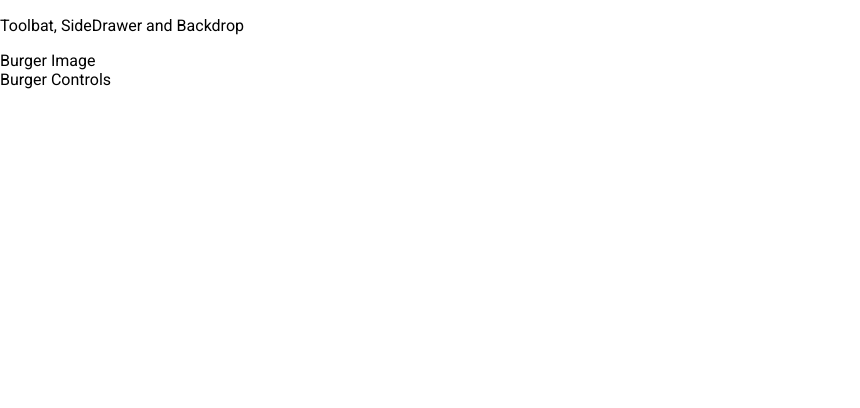
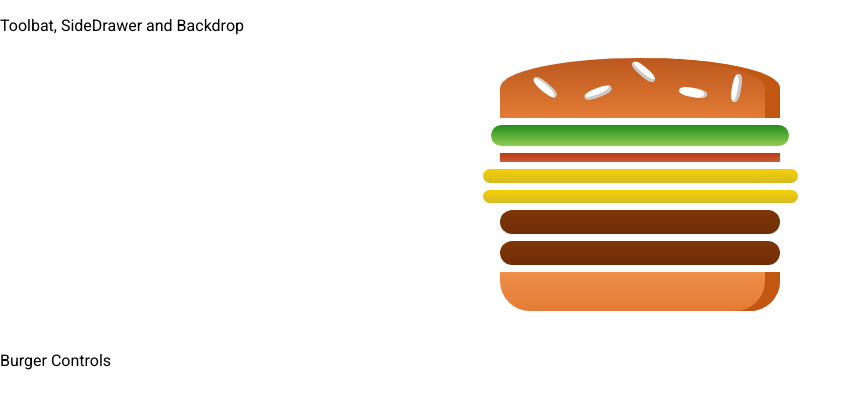
Before and after one commit to do-diegoortiz/react-burger-builder, a React app: page / in a window 1280 px wide. Shown: the top 408 px of the page, without its empty margins (0-860 px from the left). Built offline with nearby package versions, Linux system fonts and the light colour scheme.

Commit message:
Mapped all the state ingredients from BurgerBuilder as single ingredients in the burger component

```diff
--- /dev/null
+++ b/src/components/Burger/Burger.css
@@ -0,0 +1,30 @@
+.Burger {
+  width: 100%;
+  margin: auto;
+  height: 250px;
+  overflow: scroll;
+  text-align: center;
+  font-weight: bold;
+  font-size: 1.2rem
+}
+
+@media (min-width: 1000px) and (min-height: 700px){
+  .Burger{
+    width: 700px;
+    height: 600px
+  }
+}
+
+@media (min-width: 500px) and (min-height: 401px){
+  .Burger{
+    width: 450px;
+    height: 400px
+  }
+}
+
+@media (min-width: 500px) and (min-height: 400px){
+  .Burger{
+    width: 350px;
+    height: 300px
+  }
+}
--- a/src/components/Burger/Burger.js
+++ b/src/components/Burger/Burger.js
@@ -0,0 +1,22 @@
+import React from 'react'
+import classes from './Burger.css'
+import Ingredient from './Ingredient/Ingredient'
+
+const burger = props => {
+  const ingredientsObjectToArray = Object.keys(props.ingredients)
+    .map(ingredient => {
+      return [...Array(props.ingredients[ingredient])].map((_, index) => {
+        return <Ingredient key={ingredient + index} type={ingredient} />
+      })
+
+    })
+  return (
+    <div className={classes.Burger}>
+      <Ingredient type='bread-top' />
+      {ingredientsObjectToArray}
+      <Ingredient type='bread-bottom' />
+    </div>
+  )
+}
+
+export default burger
--- a/src/components/Burger/Ingredient/Ingredient.js
+++ b/src/components/Burger/Ingredient/Ingredient.js
@@ -1,8 +1,8 @@
 import React, { Component } from 'react'
 import PropTypes from 'prop-types'
-import classes from './ingredient.css'
+import classes from './Ingredient.css'
 
-class Ingredient extends { Component } {
+class Ingredient extends Component {
   render() {
     let piece = null
 
@@ -11,10 +11,18 @@ class Ingredient extends { Component } {
         piece = <div className={classes.BreadBottom}></div>
         break
       case ('bread-top'):
-        piece = <div className={classes.BreadTop}></div>
+        piece = (
+          <div className={classes.BreadTop}>
+            <div className={classes.Seeds1}></div>
+            <div className={classes.Seeds2}></div>
+          </div>
+        )
         break
       case ('meat'):
         piece = <div className={classes.Meat}></div>
+        break
+      case ('cheese'):
+        piece = <div className={classes.Cheese}></div>
         break
       case ('salad'):
         piece = <div className={classes.Salad}></div>
--- a/src/containers/BurgerBuilder/BurgerBuilder.js
+++ b/src/containers/BurgerBuilder/BurgerBuilder.js
@@ -1,11 +1,20 @@
 import React, {Component} from 'react'
 import Aux from '../../hoc/Auxiliary'
+import Burger from '../../components/Burger/Burger'
 
 class BurgerBuilder extends Component {
+  state = {
+    ingredients: {
+      salad: 1,
+      bacon: 1,
+      cheese: 2,
+      meat: 2,
+    }
+  }
   render() {
     return (
       <Aux>
-        <div>Burger Image</div>
+        <Burger ingredients={this.state.ingredients}/>
         <div>Burger Controls</div>
       </Aux>
     )
```
